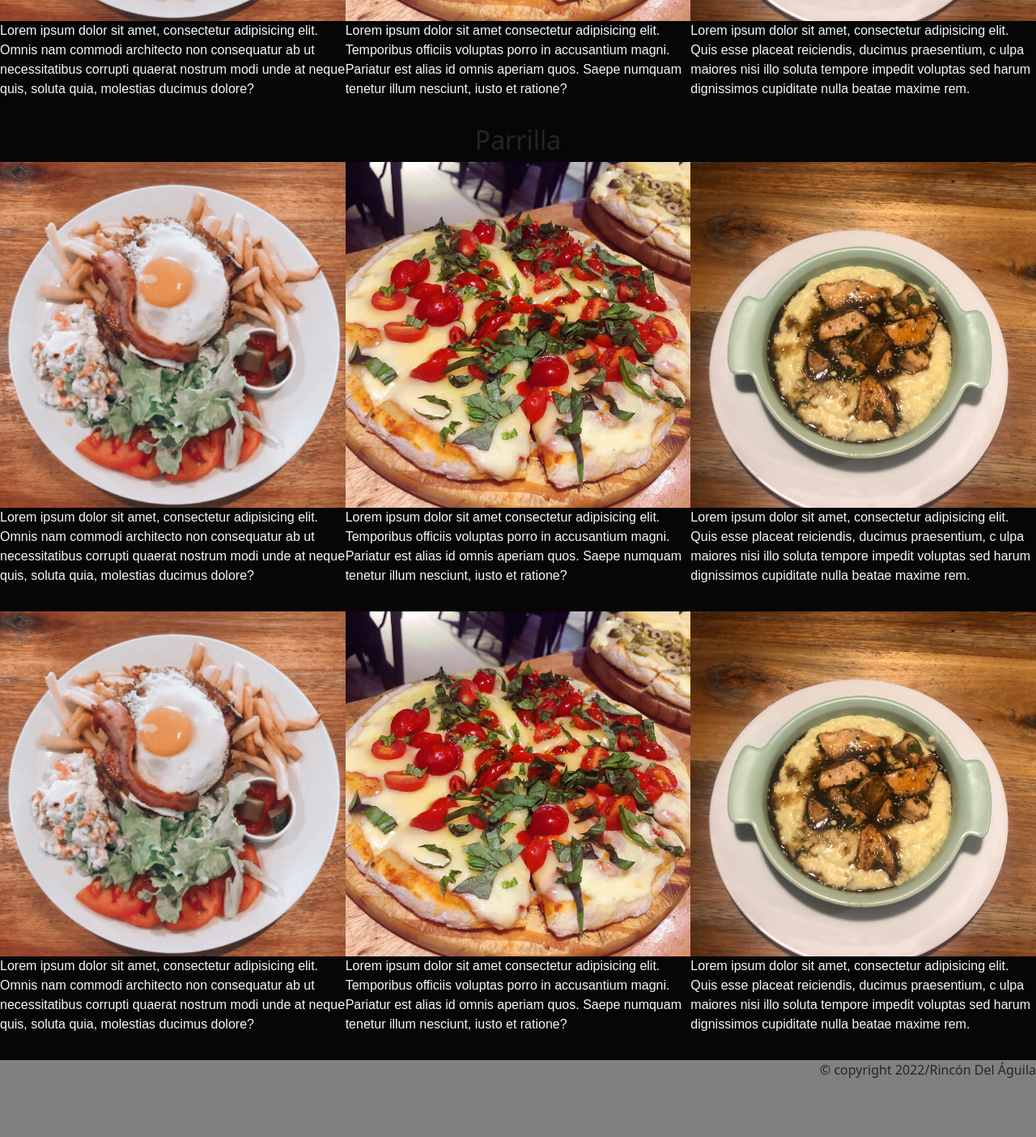
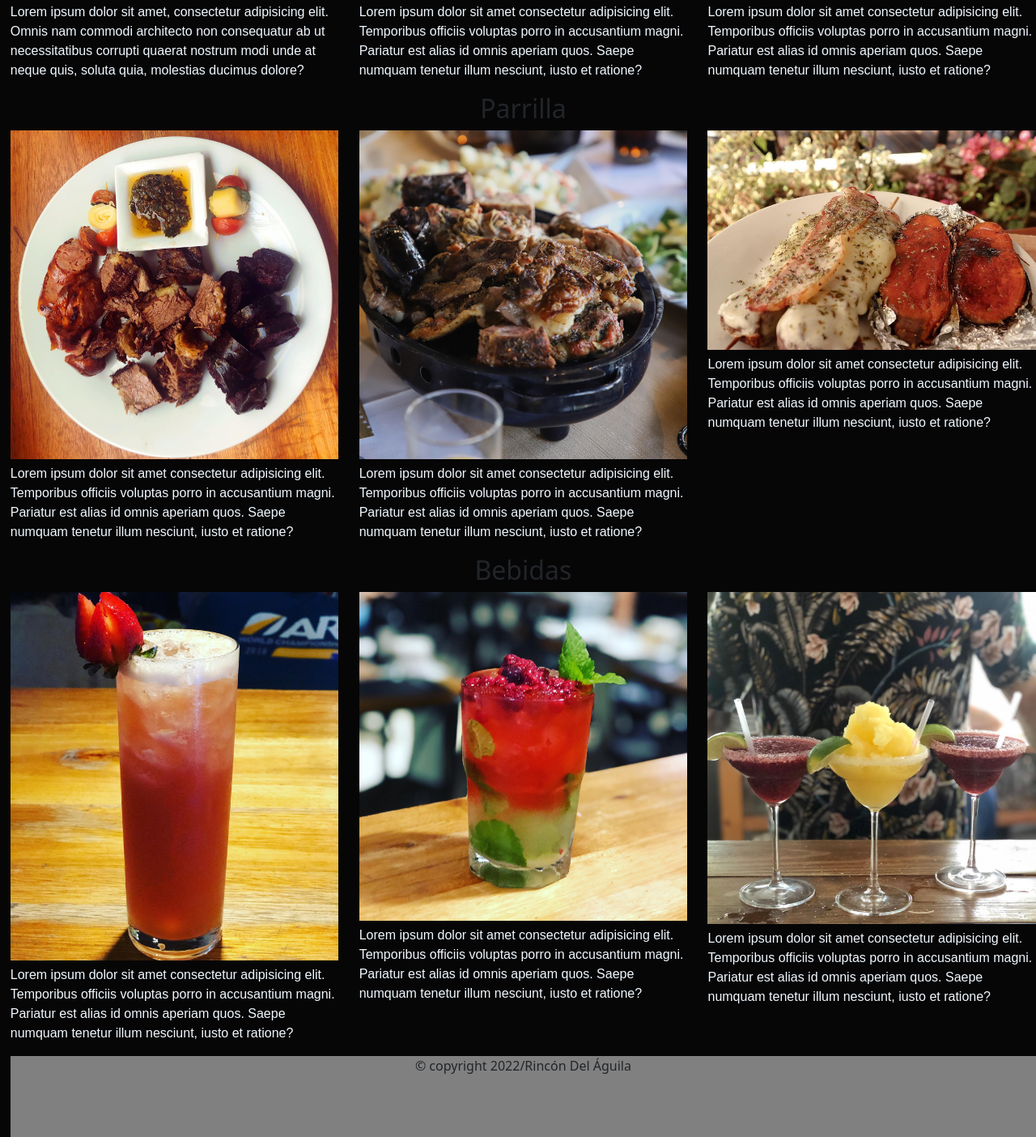
Before and after one commit to riveroantonella/Proyecto_Rincon_del_Aguila, a plain HTML site: page paginas/menus.html in a window 1280 px wide. Shown: the part 1318-2722 px from the top of the page at 81% size. Drawn offline with nearby package versions, Linux system fonts and the light colour scheme.

Commit message:
agregando contenido

```diff
--- a/css/style.css
+++ b/css/style.css
@@ -1,5 +1,6 @@
 .fondo{
     background-color: rgb(7, 6, 6);
+    margin-left: 1%;
 }
 
 header{
@@ -12,7 +13,12 @@ header{
 .navbar{
     background-color: white;
     height: 100px;
-    padding: 0px;
+    width: 100%;
+    padding: 0%;
+}
+
+.container-fluid{
+    padding: 0%;
 }
 
 .listas{
@@ -48,6 +54,7 @@ header{
 
 .banner__index{
     width: 100%;
+    margin-top: 2%;
 }
 
 .texto__principal{
@@ -60,7 +67,6 @@ header{
 
 .img__galeria{
     width: 30%;
-    height: 500px;
     padding: 20px;
 }
 
@@ -91,6 +97,7 @@ header{
 .galeria__menus{
     display: grid;
     grid-template-columns: 4fr 4fr 4fr;
+    gap: 2%;
 }
 
 .img__menus{
@@ -100,6 +107,11 @@ header{
 
 .img__menus:hover{
     transform: scale(1.2);
+}
+
+.img__wrapper{
+    display: inline-block;
+    overflow: hidden;
 }
 
 .texto__menus{
@@ -121,7 +133,7 @@ header{
 footer{
     background-color: grey;
     height: 100px;
-    text-align: end;
+    text-align: center;
 }
 
 @keyframes movimiento{
--- a/paginas/menus.html
+++ b/paginas/menus.html
@@ -34,73 +34,106 @@
             <h2>Recomendados Rincón</h2>
         </article>
         <section class="galeria__menus">
-            <figure>
-                <img class="img__menus" src="../multimedia/recomendao_1.jpg" alt="">
+            <div>
+                <div class="img__wrapper">
+                    <img class="img__menus" src="../multimedia/recomendao_1.jpg" alt="">
+                </div>
                 <p class="texto__menus">Lorem ipsum dolor sit amet, consectetur adipisicing elit.
                     Omnis nam commodi architecto non consequatur ab ut necessitatibus corrupti
-                    quaerat nostrum modi unde at neque quis, soluta quia, molestias ducimus dolore?</p>
-            </figure>
-            <figure>
-                <img class="img__menus" src="../multimedia/recomendado_2.jpg" alt="">
+                    quaerat nostrum modi unde at neque quis, soluta quia, molestias ducimus dolore?
+                </p>
+            </div>
+            <div>
+                <div class="img__wrapper">
+                    <img class="img__menus" src="../multimedia/recomendado_2.jpg" alt="">
+                </div>
                 <p class="texto__menus">Lorem ipsum dolor sit amet consectetur adipisicing elit. Temporibus
                     officiis voluptas porro in accusantium magni. Pariatur est alias
                     id omnis aperiam quos. Saepe numquam tenetur illum nesciunt,
-                    iusto et ratione?</p>
-            </figure>
-            <figure>
-                <img class="img__menus" src="../multimedia/recomendado_3.jpg" alt="">
-                <p class="texto__menus">Lorem ipsum dolor sit amet, consectetur adipisicing elit.
-                    Quis esse placeat reiciendis, ducimus praesentium, c
-                    ulpa maiores nisi illo soluta tempore impedit voluptas
-                    sed harum dignissimos cupiditate nulla beatae maxime rem.</p>
-            </figure>
+                    iusto et ratione?
+                </p>
+            </div>
+            <div>
+                <div class="img__wrapper">
+                    <img class="img__menus" src="../multimedia/recomendado_3.jpg" alt="">
+                </div>
+                <p class="texto__menus">Lorem ipsum dolor sit amet consectetur adipisicing elit. Temporibus
+                    officiis voluptas porro in accusantium magni. Pariatur est alias
+                    id omnis aperiam quos. Saepe numquam tenetur illum nesciunt,
+                    iusto et ratione?
+                </p>
+            </div>
         </section>
         <article class="titulo__secundario__menu">
             <h2>Parrilla</h2>
         </article>
         <section class="galeria__menus"><!--Parrilla-->
-            <figure>
-                <img class="img__menus" src="../multimedia/recomendao_1.jpg" alt="">
-                <p class="texto__menus">Lorem ipsum dolor sit amet, consectetur adipisicing elit.
-                    Omnis nam commodi architecto non consequatur ab ut necessitatibus corrupti
-                    quaerat nostrum modi unde at neque quis, soluta quia, molestias ducimus dolore?</p>
-            </figure>
-            <figure>
-                <img class="img__menus" src="../multimedia/recomendado_2.jpg" alt="">
+            <div>
+                <div class="img__wrapper">
+                    <img class="img__menus" src="../multimedia/menu_parrilla_1.jpg" alt="">
+                </div>
                 <p class="texto__menus">Lorem ipsum dolor sit amet consectetur adipisicing elit. Temporibus
                     officiis voluptas porro in accusantium magni. Pariatur est alias
                     id omnis aperiam quos. Saepe numquam tenetur illum nesciunt,
-                    iusto et ratione?</p>
-            </figure>
-            <figure>
-                <img class="img__menus" src="../multimedia/recomendado_3.jpg" alt="">
-                <p class="texto__menus">Lorem ipsum dolor sit amet, consectetur adipisicing elit.
-                    Quis esse placeat reiciendis, ducimus praesentium, c
-                    ulpa maiores nisi illo soluta tempore impedit voluptas
-                    sed harum dignissimos cupiditate nulla beatae maxime rem.</p>
-            </figure>
-        </section><!--Bebidas-->
-        <section class="galeria__menus">
-            <figure>
-                <img class="img__menus" src="../multimedia/recomendao_1.jpg" alt="">
-                <p class="texto__menus">Lorem ipsum dolor sit amet, consectetur adipisicing elit.
-                    Omnis nam commodi architecto non consequatur ab ut necessitatibus corrupti
-                    quaerat nostrum modi unde at neque quis, soluta quia, molestias ducimus dolore?</p>
-            </figure>
-            <figure>
-                <img class="img__menus" src="../multimedia/recomendado_2.jpg" alt="">
+                    iusto et ratione?
+                </p>
+            </div>
+            <div>
+                <div class="img__wrapper">
+                    <img class="img__menus" src="../multimedia/menu_parrilla_2.jpg" alt="">
+                </div>
                 <p class="texto__menus">Lorem ipsum dolor sit amet consectetur adipisicing elit. Temporibus
                     officiis voluptas porro in accusantium magni. Pariatur est alias
                     id omnis aperiam quos. Saepe numquam tenetur illum nesciunt,
-                    iusto et ratione?</p>
-            </figure>
-            <figure>
-                <img class="img__menus" src="../multimedia/recomendado_3.jpg" alt="">
-                <p class="texto__menus">Lorem ipsum dolor sit amet, consectetur adipisicing elit.
-                    Quis esse placeat reiciendis, ducimus praesentium, c
-                    ulpa maiores nisi illo soluta tempore impedit voluptas
-                    sed harum dignissimos cupiditate nulla beatae maxime rem.</p>
-            </figure>
+                    iusto et ratione?
+                </p>
+            </div>
+            <div>
+                <div class="img__wrapper">
+                    <img class="img__menus" src="../multimedia/men_parrilla_3.jpg" alt="">
+                </div>
+                <p class="texto__menus">Lorem ipsum dolor sit amet consectetur adipisicing elit. Temporibus
+                    officiis voluptas porro in accusantium magni. Pariatur est alias
+                    id omnis aperiam quos. Saepe numquam tenetur illum nesciunt,
+                    iusto et ratione?
+                </p>
+            </div>
+        </section>
+        <article class="titulo__secundario__menu">
+            <h2>Bebidas</h2>
+        </article>
+        </section><!--Bebidas-->
+        <section class="galeria__menus">
+            <div>
+                <div class="img__wrapper">
+                    <img class="img__menus" src="../multimedia/bebida-1.jpg" alt="">
+                </div>
+                <p class="texto__menus">Lorem ipsum dolor sit amet consectetur adipisicing elit. Temporibus
+                    officiis voluptas porro in accusantium magni. Pariatur est alias
+                    id omnis aperiam quos. Saepe numquam tenetur illum nesciunt,
+                    iusto et ratione?
+                </p>
+            </div>
+            <div>
+                <div class="img__wrapper">
+                    <img class="img__menus" src="../multimedia/bebida-2.jpg" alt="">
+                </div>
+                <p class="texto__menus">Lorem ipsum dolor sit amet consectetur adipisicing elit. Temporibus
+                    officiis voluptas porro in accusantium magni. Pariatur est alias
+                    id omnis aperiam quos. Saepe numquam tenetur illum nesciunt,
+                    iusto et ratione?
+                </p>
+            </div>
+            <div>
+                <div class="img__wrapper">
+                    <img class="img__menus" src="../multimedia/bebbida-3.jpg" alt="">
+                </div>
+                <p class="texto__menus">Lorem ipsum dolor sit amet consectetur adipisicing elit. Temporibus
+                    officiis voluptas porro in accusantium magni. Pariatur est alias
+                    id omnis aperiam quos. Saepe numquam tenetur illum nesciunt,
+                    iusto et ratione?
+                </p>
+            </div>
         </section>
     </main>
     <footer>
```
Also changed, not shown: index.html (+21 -7 lines).
